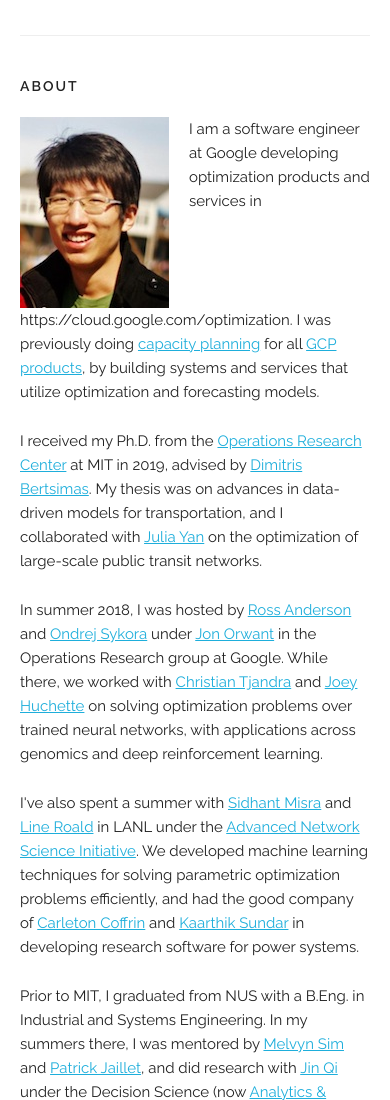
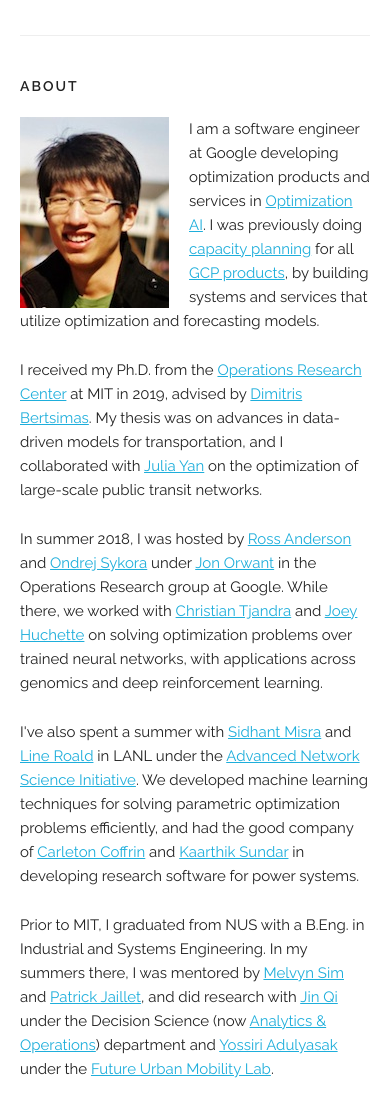
Before and after one commit to yeesian/yeesian.github.io, a plain HTML site: page index.html in a window 390 px wide. Shown: the top 1100 px of the page. Drawn offline with Linux system fonts and the light colour scheme; files whose address does not match are found by name.

Commit message:
fix styling for optimization AI.
It was rendering poorly on mobile.

```diff
--- a/index.html
+++ b/index.html
@@ -54,7 +54,7 @@
       <div class="row">
         <img src="images/yeesian.jpg" alt="yeesian.jpg" style="float: left; padding-right: 20px">
         <p>
-          I am a software engineer at Google developing optimization products and services in https://cloud.google.com/optimization. I was previously doing <a href="https://www.youtube.com/watch?v=m7uIG8qFGMI">capacity planning</a> for all <a href="https://cloud.google.com/">GCP products</a>, by building systems and services that utilize optimization and forecasting models.
+          I am a software engineer at Google developing optimization products and services in <a href="https://cloud.google.com/optimization">Optimization AI</a>. I was previously doing <a href="https://www.youtube.com/watch?v=m7uIG8qFGMI">capacity planning</a> for all <a href="https://cloud.google.com/">GCP products</a>, by building systems and services that utilize optimization and forecasting models.
         </p>
         <p>
           I received my Ph.D. from the <a href="http://orc.mit.edu/">Operations Research Center</a> at MIT in 2019, advised by <a href="http://www.mit.edu/~dbertsim/">Dimitris Bertsimas</a>. My thesis was on advances in data-driven models for transportation, and I collaborated with <a href="http://www.mit.edu/~jyyan/">Julia Yan</a> on the optimization of large-scale public transit networks.
```
